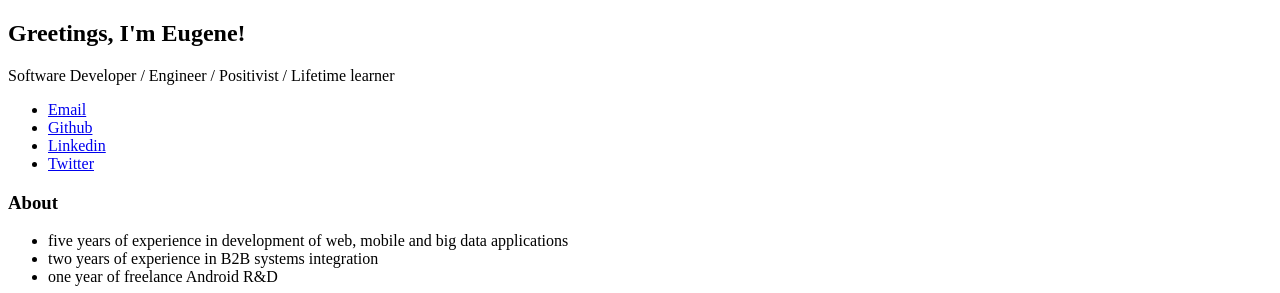
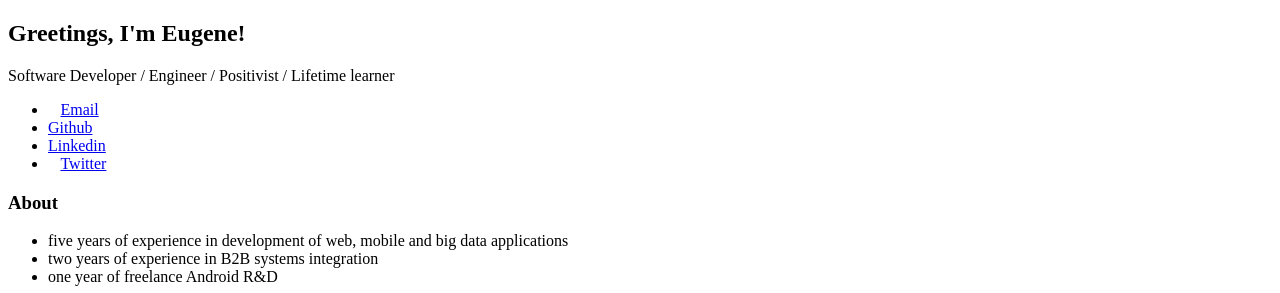
Before and after one commit to delose/delose.github.io, a Jekyll site: the page built from css/reveal/theme/README.md, in a window 1280 px wide. Shown: the top 293 px of the page. Built offline with Jekyll 4.4.1, drawn with Linux system fonts in a browser that asks for light colours; nearby versions of some CDN libraries; our own code applies the rules of GitHub Pages for plain Markdown files; library files that are not in the unit come from our copies; comment, search, counter and statistics services are not loaded.

Commit message:
Update default.html

```diff
--- a/_layouts/default.html
+++ b/_layouts/default.html
@@ -5,6 +5,7 @@
 		<!-- <link rel="stylesheet" type="text/css" href="/css/main.css"> -->
 		<link rel="stylesheet" href="css/reveal/reveal.css">
 		<link rel="stylesheet" href="css/reveal/theme/beige.css">
+		<link href="css/materialdesignicons.min.css" media="all" rel="stylesheet" type="text/css" />
 		<script type="text/javascript" src="https://platform.linkedin.com/badges/js/profile.js" async defer></script>
 	</head>
 	<body>
@@ -29,10 +30,10 @@
 							</div>
 							<footer>
 							    <ul>
-								<li><a href="mailto:delossantos.eugene@gmail.com">Email</a></li>
-								<li><a href="https://github.com/delose" class="roll">Github</a></li>
-								<li><a href="https://www.linkedin.com/in/delose/" class="roll">Linkedin</a></li>
-								<li><a href="https://twitter.com/eugenesergio" class="roll">Twitter</a></li>
+								<li class="mdi-gmail"><a href="mailto:delossantos.eugene@gmail.com">Email</a></li>
+								<li class="mdi-github-circle"><a href="https://github.com/delose" class="roll">Github</a></li>
+								<li class="mdi-linkedin-box"><a href="https://www.linkedin.com/in/delose/" class="roll">Linkedin</a></li>
+								<li class="mdi-twitter"><a href="https://twitter.com/eugenesergio" class="roll">Twitter</a></li>
 							    </ul>
 							</footer>
 					</section>
```
